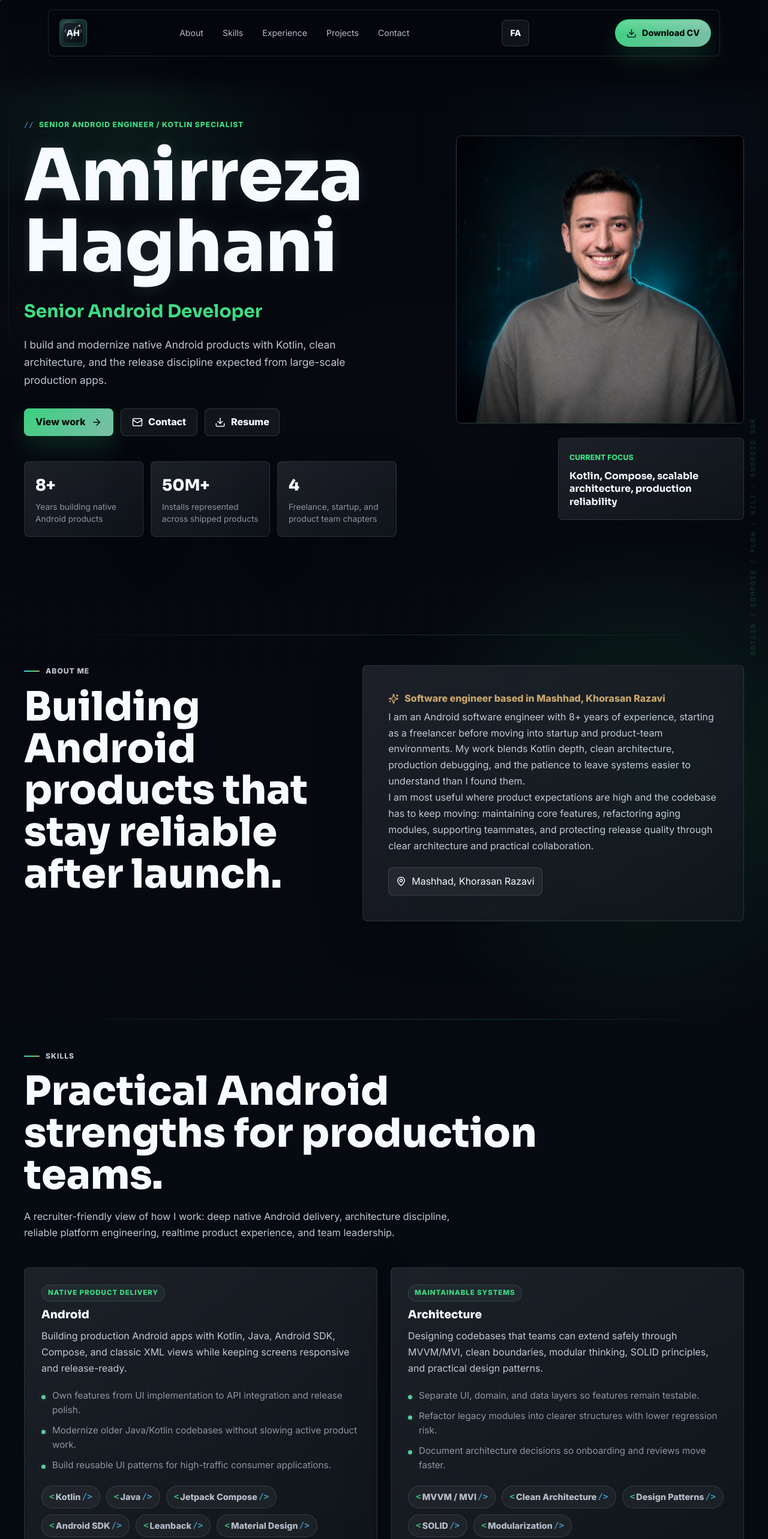
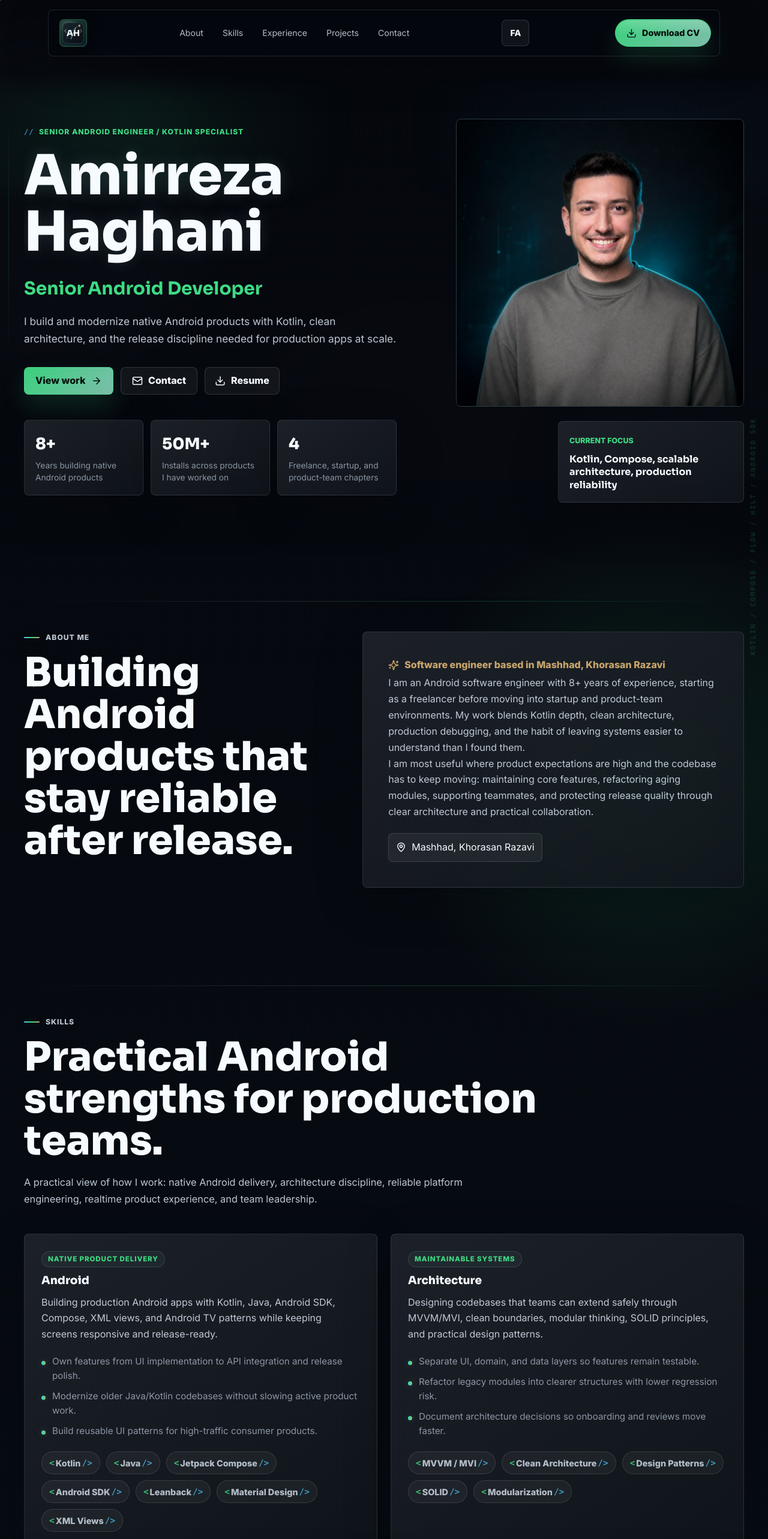
Before and after one commit to amirrezaHaghani/My-Portfolio, a Vue app: page / in a window 1280 px wide. Shown: the top 2566 px of the page at 60% size. Built offline with nearby package versions, Linux system fonts and the light colour scheme.

Commit message:
Refine portfolio content

```diff
--- a/src/components/AboutSection.vue
+++ b/src/components/AboutSection.vue
@@ -15,7 +15,7 @@ const isFa = computed(() => locale.value === 'fa');
   <section id="about" class="section-shell two-column">
     <div class="section-heading reveal">
       <p class="eyebrow">{{ isFa ? fa.about.eyebrow : 'About me' }}</p>
-      <h2>{{ isFa ? fa.about.title : 'Building Android products that stay reliable after launch.' }}</h2>
+      <h2>{{ isFa ? fa.about.title : 'Building Android products that stay reliable after release.' }}</h2>
     </div>
 
     <div class="glass-panel reveal">
@@ -28,10 +28,10 @@ const isFa = computed(() => locale.value === 'fa');
       </template>
       <template v-else>
         <p>
-        I am an Android software engineer with 8+ years of experience, starting as a freelancer
-        before moving into startup and product-team environments. My work blends Kotlin depth,
-        clean architecture, production debugging, and the patience to leave systems easier to
-        understand than I found them.
+          I am an Android software engineer with 8+ years of experience, starting as a freelancer
+          before moving into startup and product-team environments. My work blends Kotlin depth,
+          clean architecture, production debugging, and the habit of leaving systems easier to
+          understand than I found them.
         </p>
         <p>
           I am most useful where product expectations are high and the codebase has to keep moving:
--- a/src/components/ContactSection.vue
+++ b/src/components/ContactSection.vue
@@ -65,7 +65,7 @@ async function copyToClipboard(value: string, key: 'email' | 'phone') {
         {{
           isFa
             ? fa.contact.title
-            : "Let's talk about Android products, architecture, and ambitious teams."
+            : "Let's talk about Android products, architecture, and technical leadership."
         }}
       </h2>
       <div class="contact-methods">
--- a/src/components/ExperienceSection.vue
+++ b/src/components/ExperienceSection.vue
@@ -32,7 +32,7 @@ const localizedExperiences = computed(() =>
         {{
           isFa
             ? fa.experience.title
-            : 'From freelance delivery to senior ownership of production Android apps.'
+            : 'From freelance delivery to senior ownership of production Android products.'
         }}
       </h2>
     </div>
--- a/src/components/ProjectsSection.vue
+++ b/src/components/ProjectsSection.vue
@@ -121,7 +121,7 @@ const setProjectFilter = (filter: ProjectFilter) => {
                   loading="lazy"
                   decoding="async"
                 />
-                <span>{{ isFa ? 'دسته‌بندی' : 'Categories' }}</span>
+                <span>{{ isFa ? fa.projects.links.categories : 'Categories' }}</span>
               </div>
               <i aria-hidden="true"></i>
             </figure>
@@ -135,7 +135,7 @@ const setProjectFilter = (filter: ProjectFilter) => {
                   loading="lazy"
                   decoding="async"
                 />
-                <span>{{ isFa ? 'کودک' : 'Kids' }}</span>
+                <span>{{ isFa ? fa.projects.links.kids : 'Kids' }}</span>
               </div>
               <i aria-hidden="true"></i>
             </figure>
--- a/src/components/SiteNav.vue
+++ b/src/components/SiteNav.vue
@@ -41,7 +41,7 @@ const linkLabel = (link: string) => (isFa.value ? fa.nav.links[link as keyof typ
 
   <nav v-if="isMenuOpen" class="mobile-panel" aria-label="Mobile navigation">
     <a v-for="link in links" :key="link" :href="`#${link}`" @click="ui.closeMenu">{{ linkLabel(link) }}</a>
-    <button type="button" @click="ui.toggleLocale">{{ isFa ? fa.nav.toggle : 'FA' }} / {{ fa.nav.mobileToggle }}</button>
+    <button type="button" @click="ui.toggleLocale">{{ isFa ? fa.nav.toggle : 'FA' }} / {{ isFa ? fa.nav.mobileToggle : 'Switch language' }}</button>
     <a href="/resume.pdf" download @click="ui.closeMenu">{{ isFa ? fa.nav.download : 'Download CV' }}</a>
   </nav>
 </template>
--- a/src/components/SkillsSection.vue
+++ b/src/components/SkillsSection.vue
@@ -19,11 +19,11 @@ const skillDetails: Record<
   Android: {
     focus: 'Native product delivery',
     summary:
-      'Building production Android apps with Kotlin, Java, Android SDK, Compose, and classic XML views while keeping screens responsive and release-ready.',
+      'Building production Android apps with Kotlin, Java, Android SDK, Compose, XML views, and Android TV patterns while keeping screens responsive and release-ready.',
     impact: [
       'Own features from UI implementation to API integration and release polish.',
       'Modernize older Java/Kotlin codebases without slowing active product work.',
-      'Build reusable UI patterns for high-traffic consumer applications.',
+      'Build reusable UI patterns for high-traffic consumer products.',
     ],
   },
   Architecture: {
@@ -61,7 +61,7 @@ const skillDetails: Record<
     summary:
       'Leading delivery habits around code review, technical direction, documentation, testing, debugging, and release quality, including Android team lead work since 2024.',
     impact: [
-      'Guide Android delivery decisions for product teams and junior engineers.',
+      'Guide Android delivery decisions for product teams and engineers.',
       'Improve code quality through reviews, shared standards, and documentation.',
       'Coordinate Jira/Git workflows, release checks, and regression prevention.',
     ],
@@ -96,7 +96,7 @@ const skillGroups = computed(() => {
         {{
           isFa
             ? fa.skills.copy
-            : 'A recruiter-friendly view of how I work: deep native Android delivery, architecture discipline, reliable platform engineering, realtime product experience, and team leadership.'
+            : 'A practical view of how I work: native Android delivery, architecture discipline, reliable platform engineering, realtime product experience, and team leadership.'
         }}
       </p>
     </div>
--- a/src/data/portfolio.ts
+++ b/src/data/portfolio.ts
@@ -50,7 +50,7 @@ export const profile = {
   email: 'amirrezahaghani96@gmail.com',
   phone: '+989352761079',
   tagline:
-    'I build and modernize native Android products with Kotlin, clean architecture, and the release discipline expected from large-scale production apps.',
+    'I build and modernize native Android products with Kotlin, clean architecture, and the release discipline needed for production apps at scale.',
   portraitUrl,
   socials: [
     { label: 'Email', href: 'mailto:amirrezahaghani96@gmail.com' },
@@ -61,8 +61,8 @@ export const profile = {
 
 export const metrics = [
   { value: '8+', label: 'Years building native Android products' },
-  { value: '50M+', label: 'Installs represented across shipped products' },
-  { value: '4', label: 'Freelance, startup, and product team chapters' },
+  { value: '50M+', label: 'Installs across products I have worked on' },
+  { value: '4', label: 'Freelance, startup, and product-team chapters' },
 ];
 
 export const skills: Skill[] = [
@@ -104,12 +104,12 @@ export const experiences: Experience[] = [
     role: 'Senior Android Developer / Team Lead',
     period: 'Jun 2021 - Present',
     summary:
-      'Owning and modernizing large-scale native Android products across the BadeSaba ecosystem, including Parde Abi VOD, with team lead responsibility since 2024 and a focus on reliability, performance, and maintainable feature delivery.',
+      'Developing, maintaining, and modernizing large-scale native Android products across the BadeSaba ecosystem, including Badesaba, Habal Al-Matin, Bab Al-Naim, and Parde Abi VOD. I have also led the Android team since 2024.',
     highlights: [
       'Leading the Android team since 2024, coordinating delivery, code quality, and technical direction.',
-      'Built and maintained Habal Al-Matin, Bab Al-Naim, Badesaba, and Parde Abi Android products at national scale.',
-      'Refactored aging codebases to reduce risk, improve readability, and make feature delivery steadier.',
-      'Created technical documentation for new engineers and helped standardize practical engineering habits.',
+      'Built and maintained several high-traffic Android products at national scale.',
+      'Refactored aging codebases to reduce risk, improve readability, and make delivery steadier.',
+      'Created technical documentation for new engineers and helped standardize team practices.',
       'Partnered with engineering teammates on architecture decisions, performance work, and release quality.',
     ],
   },
@@ -118,10 +118,10 @@ export const experiences: Experience[] = [
     role: 'Android Software Engineer',
     period: 'Aug 2020 - Jun 2021',
     summary:
-      'Delivered Android features for a healthcare product where analytics, experimentation, and release discipline shaped engineering priorities.',
+      'Delivered Android features for a patient-facing telemedicine product, with a focus on user experience, realtime communication, and release quality.',
     highlights: [
-      'Analyzed production feature behavior using analytics and experiment feedback.',
       'Built, released, and maintained production Kotlin code for patient-facing mobile flows.',
+      'Worked on consultation, realtime communication, and medical file-sharing experiences.',
       'Applied MVVM and clean architecture to keep healthcare features testable and easier to evolve.',
       'Worked with product and engineering teammates to turn user signals into shipped product improvements.',
     ],
@@ -131,7 +131,7 @@ export const experiences: Experience[] = [
     role: 'Android Software Engineer',
     period: 'Aug 2019 - Aug 2020',
     summary:
-      'Developed native Android applications with Java and Kotlin, translating product UI/UX requirements into reliable mobile features.',
+      'Developed education-focused native Android applications with Java and Kotlin, translating UI/UX, API, and product requirements into reliable mobile features.',
     highlights: [
       'Built Android applications that connected learning workflows, content, and user account features.',
       'Integrated multiple APIs into mobile product flows with attention to error states and data handling.',
@@ -168,7 +168,7 @@ export const projects: Project[] = [
     category: 'Entertainment',
     company: 'Pishgamane Moje Telephone Hamrah (BadeSaba)',
     description:
-      'A family-focused VOD platform for free live streaming, football, movies, and series. I developed the native Android mobile app and Android TV app, including playback flows, content discovery, saved items, search/filter experiences, and large-screen viewing patterns.',
+      'A family-focused VOD platform for live streaming, football, movies, and series. I developed the native Android mobile and Android TV apps, including playback flows, content discovery, saved items, search/filter experiences, and large-screen viewing patterns.',
     accent: '#8fb9c9',
     technologies: ['Kotlin', 'Android TV', 'Media Playback', 'Search UX'],
     imageUrl: pardeAbiHomeShot,
@@ -189,7 +189,7 @@ export const projects: Project[] = [
     title: 'Badesaba Calendar',
     category: 'Religious',
     description:
-      'A high-traffic Azan and calendar app with Persian, Hijri, and Gregorian calendars, prayer times, date conversion, weather, Qibla, reminders, live content, payments, and daily services.',
+      'A high-traffic calendar and Azan app with Persian, Hijri, and Gregorian calendars, prayer times, date conversion, weather, Qibla, reminders, live content, payments, and daily services.',
     technologies: ['Kotlin', 'Coroutines', 'Location', 'Notifications'],
     accent: '#c9a66b',
     imageUrl: 'https://s.cafebazaar.ir/images/upload/screenshot/com.mobiliha.badesaba-258890932916.jpg',
@@ -203,7 +203,7 @@ export const projects: Project[] = [
     title: 'Habal Al-Matin Quran',
     category: 'Religious',
     description:
-      'A high-scale Quran audio product with recitations from dozens of Qaris, spoken tafsir, translations, Quran search, bookmarks, Tajweed training, and personal or group Khatm planning.',
+      'A large-scale Quran audio product with recitations from dozens of Qaris, spoken tafsir, translations, Quran search, bookmarks, Tajweed training, and personal or group Khatm planning.',
     technologies: ['Kotlin', 'Android SDK', 'Audio Playback', 'Offline Content'],
     accent: '#8fb9c9',
     imageUrl: 'https://statics.myghoran.com/assets/images/intro/habl-600px.webp',
@@ -216,7 +216,7 @@ export const projects: Project[] = [
     title: 'Bab Al-Naim Mafatih',
     category: 'Religious',
     description:
-      'A polished audio Mafatih al-Jinan experience for prayers and Ziarat, with synchronized text, translation, 50 reciters, advanced search, daily/monthly acts, favorites, and group Khatm flows.',
+      'A polished audio Mafatih al-Jinan experience for prayers and Ziarat, with synchronized text, translation, 50 reciters, advanced search, daily and monthly acts, favorites, and group Khatm flows.',
     technologies: ['Kotlin', 'MVVM', 'Search', 'Media Content'],
     accent: '#8bd2bd',
     imageUrl: 'https://mymafatih.com/assets/images/png/header.png',
@@ -230,7 +230,7 @@ export const projects: Project[] = [
     title: 'Hamrah Doctor',
     category: 'Healthcare',
     description:
-      'A patient-facing telemedicine app for online doctor visits, immediate consultation, secure audio/video calls, electronic prescriptions, patient profiles, and sharing ECG samples or medical files.',
+      'A patient-facing telemedicine app for online doctor visits, immediate consultation, secure audio/video calls, electronic prescriptions, patient profiles, and ECG or medical file sharing.',
     technologies: ['Kotlin', 'WebRTC', 'Healthcare UX', 'Analytics'],
     accent: '#a7a0c8',
     imageUrl: 'https://s.cafebazaar.ir/images/upload/screenshot/com.hamrahdoctor.patient-720714151457.jpg',
--- a/src/styles.css
+++ b/src/styles.css
@@ -3061,8 +3061,8 @@ h3 {
 }
 
 h1 {
-  font-size: clamp(4.1rem, 9.4vw, 8.4rem);
-  line-height: 0.98;
+  font-size: clamp(3.35rem, 7.2vw, 6.65rem);
+  line-height: 1.02;
 }
 
 h2 {
```
Also changed, not shown: src/data/i18n.ts (+18 -16 lines).
